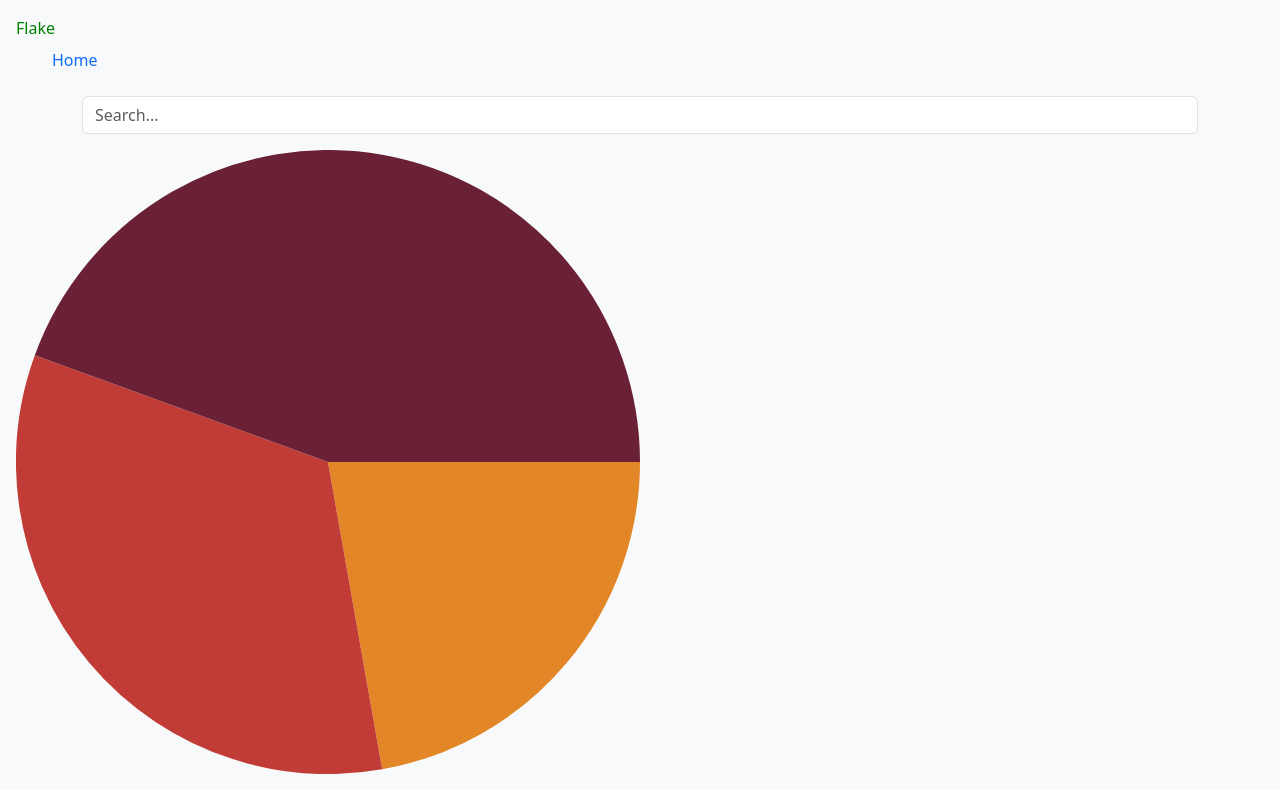
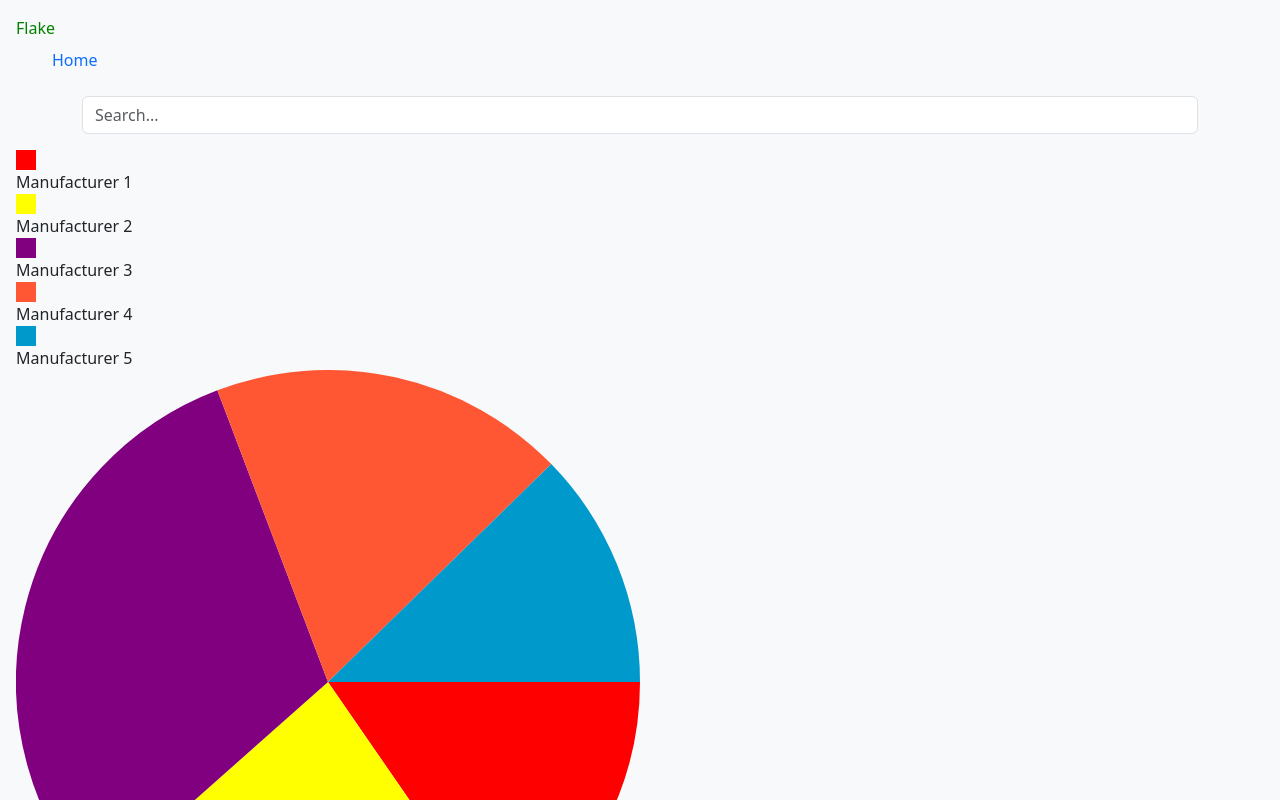
Before and after one commit to mingyao1/flakes, a React (Create React App) app in the folder frontend/: page / in a window 1280 px wide. Shown: the top 800 px of the page. Built offline with nearby package versions, Linux system fonts and the light colour scheme.

Commit message:
Update Home.js

```diff
--- a/frontend/src/Home.js
+++ b/frontend/src/Home.js
@@ -2,6 +2,14 @@ import React from "react";
 import { Link } from "react-router-dom";
 import Search from "./Search";
 import { PieChart } from 'react-minimal-pie-chart';
+
+const manufacturers = [
+    { title: 'Manufacturer 1', value: 10, color: '#FF0000' },
+    { title: 'Manufacturer 2', value: 15, color: '#FFFF00' },
+    { title: 'Manufacturer 3', value: 20, color: '#800080' },
+    { title: 'Manufacturer 4', value: 12, color: '#FF5733' },
+    { title: 'Manufacturer 5', value: 8, color: '#0099CC' },
+  ];
 
 const Home = () => {
 
@@ -21,13 +29,25 @@ const Home = () => {
 
         <main>
             <Search />
+            <div style={{ width: '50%', display: 'flex', flexDirection: 'column', alignItems: 'left' }}>
+            {manufacturers.map((manufacturer, index) => (
+            <div key={`slice-${index}`}>
+            <div style={{ backgroundColor: manufacturer.color, width: '20px', height: '20px', marginRight: '8px' }}></div>
+            {manufacturer.title}
+            </div>
+            ))}
+
+            </div>
             <PieChart
                 style={{ width: '50%' }}
                 data={[
-                    { title: 'One', value: 10, color: '#E38627' },
-                    { title: 'Two', value: 15, color: '#C13C37' },
-                    { title: 'Three', value: 20, color: '#6A2135' },
+                    { title: 'Manufacturer 1', value: 10, color: '#FF0000' },
+                    { title: 'Manufacturer 2', value: 15, color: '#FFFF00' },
+                    { title: 'Manufacturer 3', value: 20, color: '#800080' },
+                    { title: 'Manufacturer 4', value: 12, color: '#FF5733' },
+                    { title: 'Manufacturer 5', value: 8, color: '#0099CC' },
                 ]}
+
             />
         </main>
 
```
